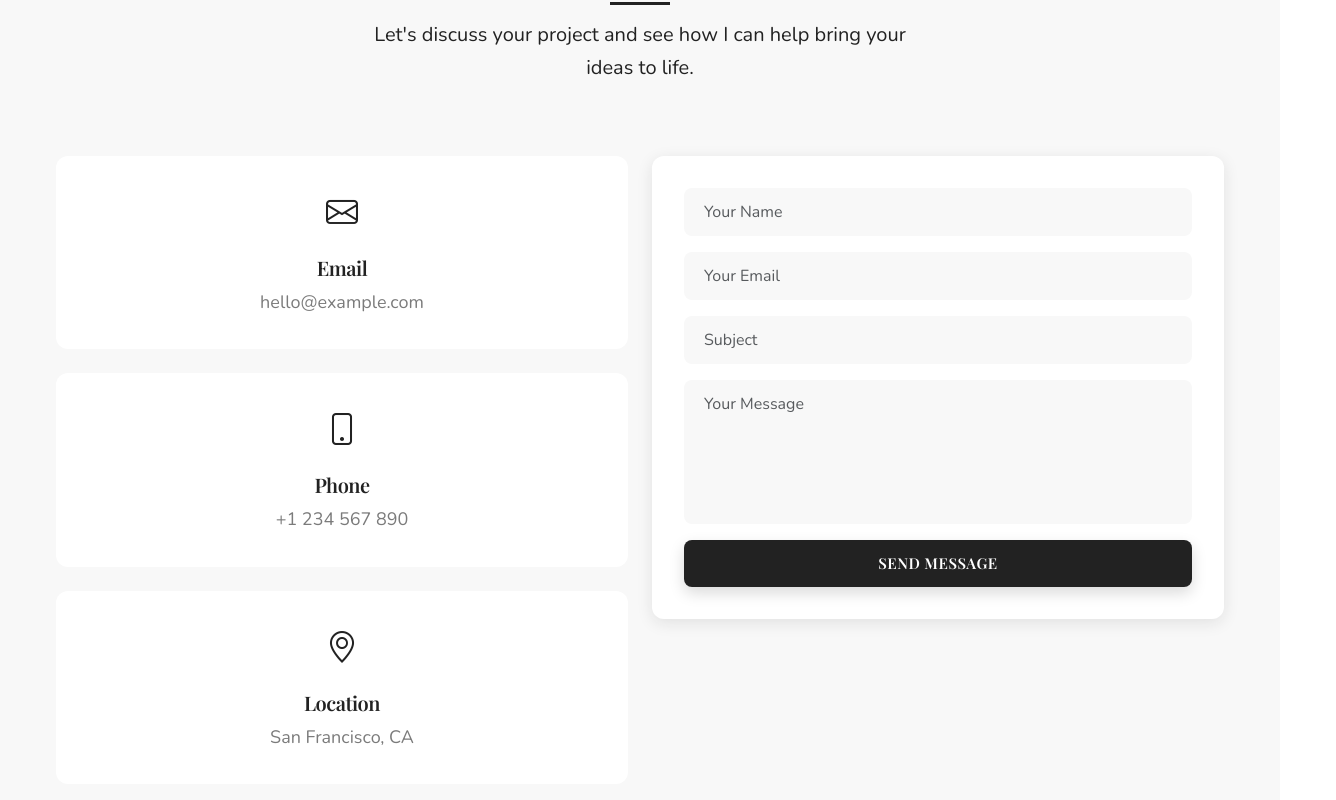
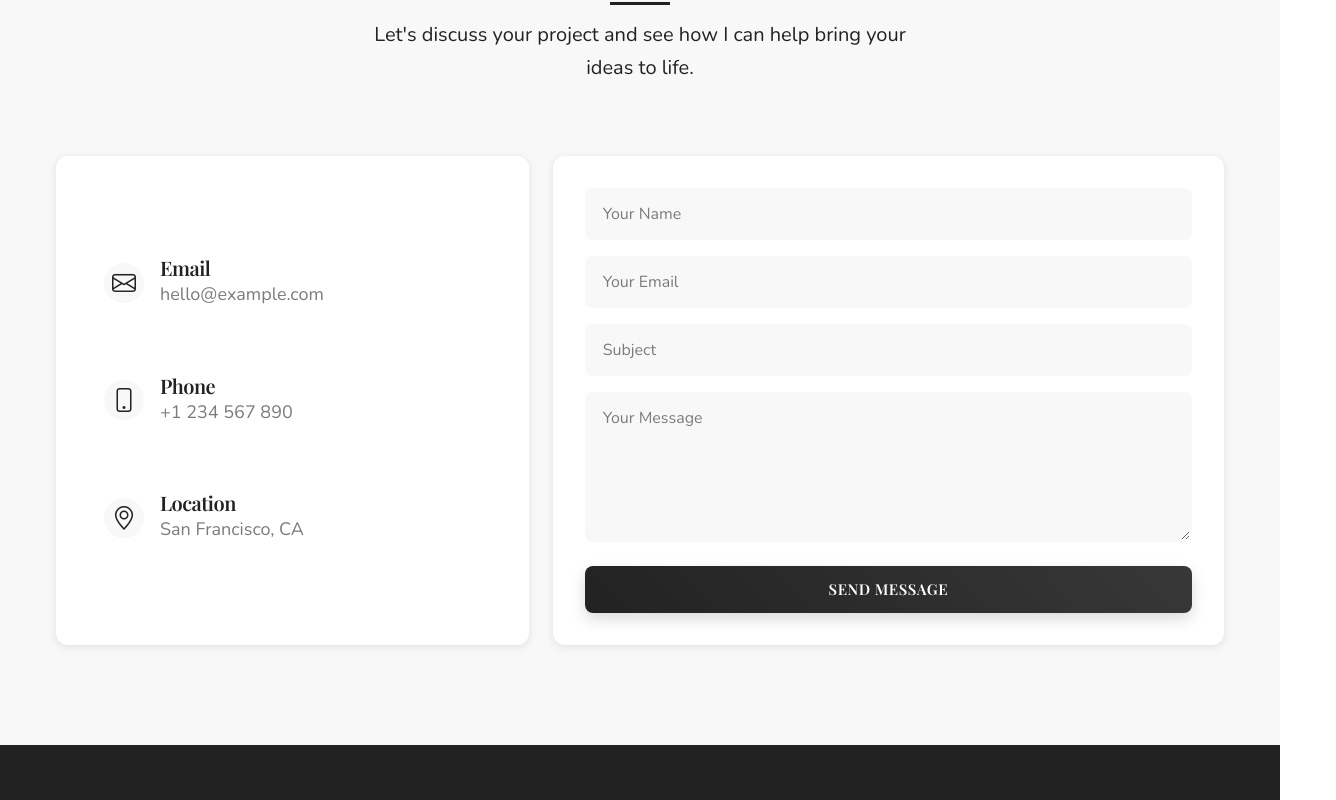
Before and after one commit to Lucifier-Hub/portfolio, an Angular app: page / in a window 1280 px wide. Shown: the part 3680-4480 px from the top of the page, 1336 px wide, since content can reach past the window. Built offline with nearby package versions, Linux system fonts and the light colour scheme.

Commit message:
fix: contact section alignment and spacing

```diff
--- a/src/app/components/contact/contact.component.html
+++ b/src/app/components/contact/contact.component.html
@@ -6,39 +6,45 @@
         <p class="lead">Let's discuss your project and see how I can help bring your ideas to life.</p>
       </div>
     </div>
-    <div class="row">
-      <div class="col-lg-6" data-aos="fade-right">
+    <div class="row g-4">
+      <div class="col-lg-5" data-aos="fade-right">
         <div class="contact-info">
-          <div class="info-item mb-4">
+          <div class="info-item">
             <i class="bi bi-envelope"></i>
+            <div>
               <h5>Email</h5>
               <p>hello&#64;example.com</p>
             </div>
-          <div class="info-item mb-4">
+          </div>
+          <div class="info-item">
             <i class="bi bi-phone"></i>
+            <div>
               <h5>Phone</h5>
               <p>+1 234 567 890</p>
             </div>
+          </div>
           <div class="info-item">
             <i class="bi bi-geo-alt"></i>
+            <div>
               <h5>Location</h5>
               <p>San Francisco, CA</p>
             </div>
           </div>
         </div>
-      <div class="col-lg-6" data-aos="fade-left">
+      </div>
+      <div class="col-lg-7" data-aos="fade-left">
         <form class="contact-form">
           <div class="mb-3">
-            <input type="text" class="form-control" placeholder="Your Name">
+            <input type="text" class="form-control" placeholder="Your Name" required>
           </div>
           <div class="mb-3">
-            <input type="email" class="form-control" placeholder="Your Email">
+            <input type="email" class="form-control" placeholder="Your Email" required>
           </div>
           <div class="mb-3">
-            <input type="text" class="form-control" placeholder="Subject">
+            <input type="text" class="form-control" placeholder="Subject" required>
           </div>
-          <div class="mb-3">
-            <textarea class="form-control" rows="5" placeholder="Your Message"></textarea>
+          <div class="mb-4">
+            <textarea class="form-control" placeholder="Your Message" required></textarea>
           </div>
           <button type="submit" class="btn btn-primary">Send Message</button>
         </form>
--- a/src/app/components/contact/contact.component.scss
+++ b/src/app/components/contact/contact.component.scss
@@ -38,133 +38,92 @@
   }
 
   .contact-info {
+    height: 100%;
+    padding: 2rem;
+    background: var(--bg-primary);
+    border-radius: 12px;
+    box-shadow: var(--shadow-sm);
+    display: flex;
+    flex-direction: column;
+    justify-content: center;
+    gap: 2rem;
+
     @media (max-width: 991.98px) {
       margin-bottom: 2rem;
     }
 
     .info-item {
       display: flex;
-      flex-direction: column;
       align-items: center;
-      text-align: center;
-      padding: 2rem;
-      background: var(--bg-primary);
-      border-radius: 12px;
-      @include hover-lift;
+      gap: 1rem;
+      padding: 1rem;
+      border-radius: 8px;
+      transition: all 0.3s ease;
 
-      @media (max-width: 575.98px) {
-        padding: 1.5rem;
-        margin: 0 1rem;
+      &:hover {
+        background: rgba(0, 0, 0, 0.02);
+        transform: translateX(5px);
       }
 
       i {
-        font-size: 2rem;
+        font-size: 1.5rem;
         color: var(--primary);
-        margin-bottom: 1rem;
-        transition: transform $transition-base $ease-bounce;
-
-        @media (hover: hover) {
-          &:hover {
-            transform: scale(1.2) rotate(10deg);
-          }
-        }
-
-        @media (max-width: 575.98px) {
-          font-size: 1.75rem;
-        }
+        width: 40px;
+        height: 40px;
+        display: flex;
+        align-items: center;
+        justify-content: center;
+        background: var(--bg-light);
+        border-radius: 50%;
       }
 
       h5 {
+        margin: 0;
         font-weight: 600;
-        margin-bottom: 0.5rem;
         color: var(--text-primary);
-        transition: color $transition-base ease;
-
-        @media (hover: hover) {
-          &:hover {
-            color: var(--primary);
-          }
-        }
-
-        @media (max-width: 575.98px) {
-          font-size: 1.1rem;
-        }
       }
 
       p {
+        margin: 0;
         color: var(--text-secondary);
-        margin: 0;
-        transition: color $transition-base ease;
-
-        @media (max-width: 575.98px) {
-          font-size: 0.9rem;
-        }
       }
     }
   }
 
   .contact-form {
+    height: 100%;
+    padding: 2rem;
     background: var(--bg-primary);
-    padding: 2rem;
     border-radius: 12px;
-    box-shadow: var(--shadow-md);
-    transition: transform $transition-base $ease-out-expo,
-                box-shadow $transition-base $ease-out-expo;
-
-    @media (hover: hover) {
-      &:hover {
-        transform: translateY(-5px);
-        box-shadow: var(--shadow-lg);
-      }
-    }
-
-    @media (max-width: 575.98px) {
-      padding: 1.5rem;
-      margin: 0 1rem;
-    }
+    box-shadow: var(--shadow-sm);
 
     .form-control {
-      border: none;
+      padding: 0.75rem 1rem;
+      border: 2px solid var(--bg-light);
+      border-radius: 8px;
+      transition: all 0.3s ease;
       background: var(--bg-light);
-      padding: 0.75rem 1.25rem;
-      border-radius: 8px;
-      transition: all $transition-base ease;
+      color: var(--text-primary);
 
       &:focus {
-        box-shadow: 0 0 0 2px var(--primary);
-        background: var(--bg-light);
+        border-color: var(--primary);
+        box-shadow: none;
+        background: var(--bg-primary);
       }
 
-      @media (max-width: 575.98px) {
-        padding: 0.6rem 1rem;
-        font-size: 0.9rem;
+      &::placeholder {
+        color: var(--text-secondary);
       }
     }
 
     textarea.form-control {
-      resize: none;
+      min-height: 150px;
+      resize: vertical;
     }
 
-    .btn-primary {
+    .btn {
       width: 100%;
       padding: 0.75rem;
-      background-color: var(--primary);
-      border-color: var(--primary);
-      transition: all $transition-base $ease-out-expo;
-
-      @media (hover: hover) {
-        &:hover {
-          transform: translateY(-2px);
-          box-shadow: var(--shadow-md);
-          background-color: var(--primary);
-          filter: brightness(90%);
-        }
-      }
-
-      @media (max-width: 575.98px) {
-        padding: 0.6rem;
-        font-size: 0.9rem;
-      }
     }
   }
 }
```
Lines whose indentation alone changed are shown as unchanged.
